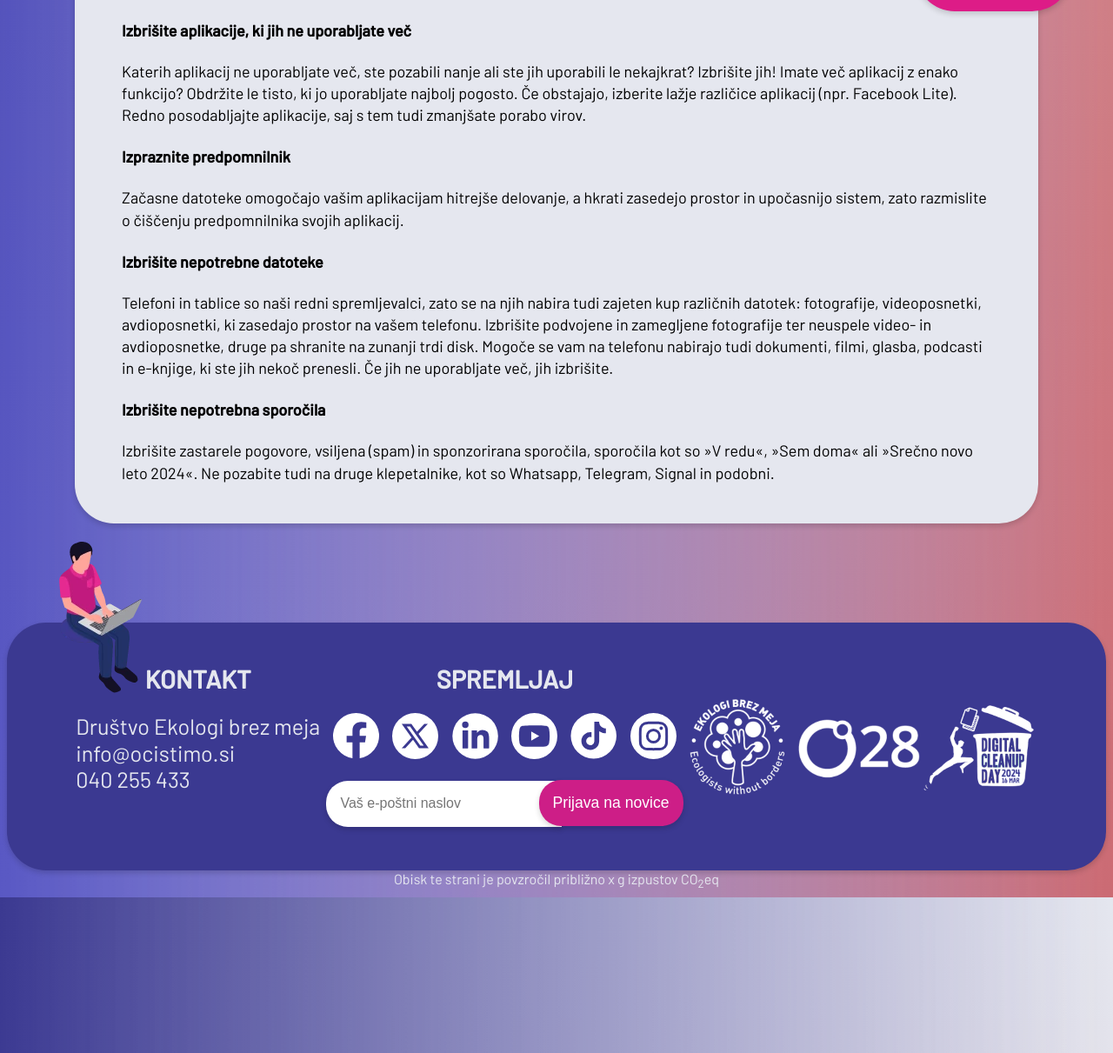
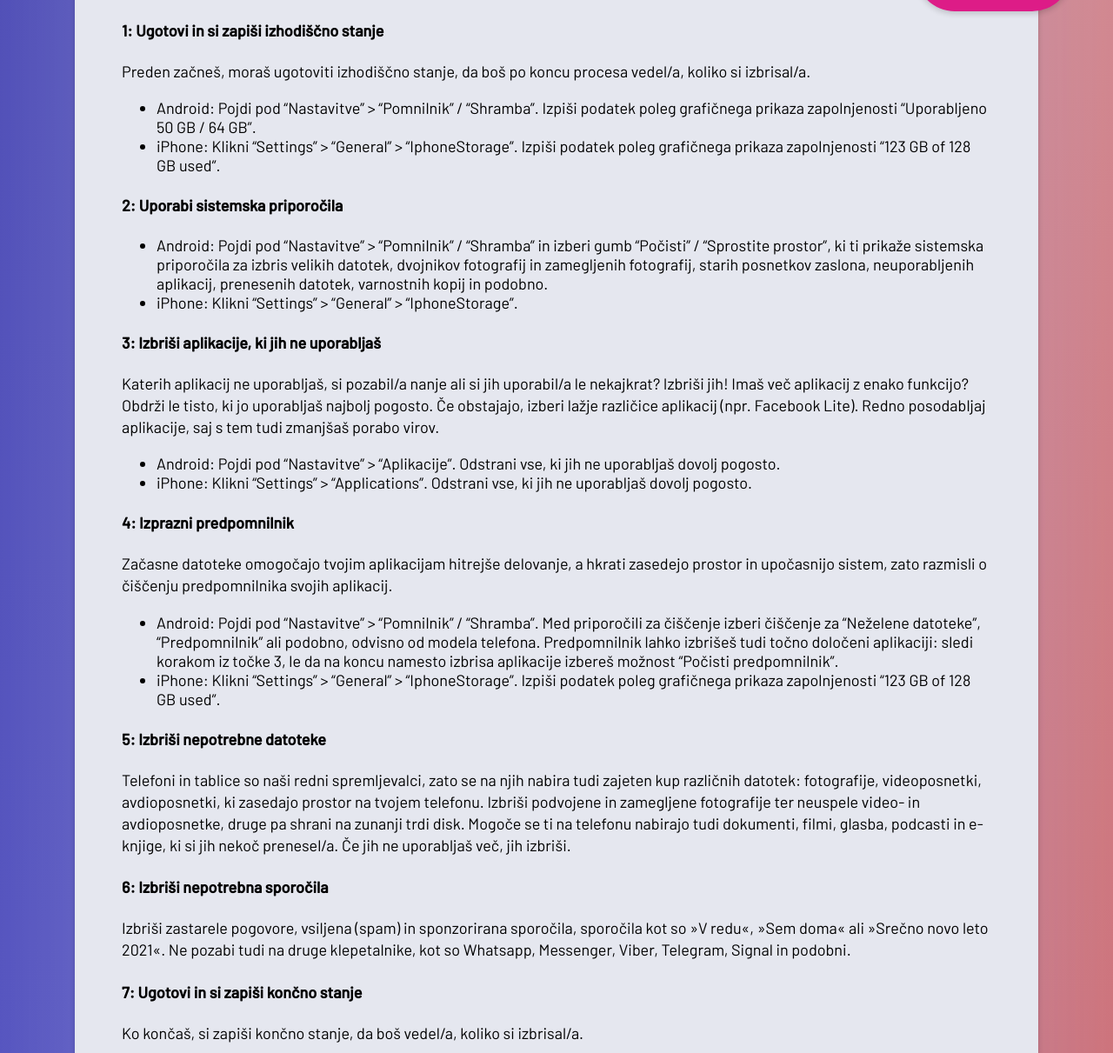
Before and after one commit to ewba/dcd-si, a Jekyll site: the page built from navodila-za-ciscenje.md, in a window 1280 px wide and 1400 px high, scrolled down 5262 px, cut to the strip 189-1400 px from the top of the window. Shown: the whole strip at 87% size. Built offline with Jekyll 4.4.1, drawn with Linux system fonts in a browser that asks for light colours; some of the changed text lies outside the part shown.

Commit message:
Update navodila-za-ciscenje.md

```diff
--- a/navodila-za-ciscenje.md
+++ b/navodila-za-ciscenje.md
@@ -72,7 +72,7 @@ Ko končaš, si zapiši končno stanje, da boš vedel/a, koliko si izbrisal/a.
 Preden začneš, moraš ugotoviti izhodiščno stanje, da boš po koncu procesa vedel/a, koliko si izbrisal/a.
 - Windows 10: Klikni na ”Začetek” in ikonico koleščka: “Nastavitve”. V meniju izberi možnost “Sistem” > “Prostor za shranjevanje”. Izpiši podatek poleg grafičnega prikaza zapolnjenosti "Uporabljeno 123 GB".
 - Mac: Klikni na "Apple” > “System settings” > “General”. Izberi "Storage" in na desni strani izpiši podatek poleg grafičnega prikaza zapolnjenosti “123 GB of 500 GB used”.
-- OneDrive: Klikni na “Nastavitve” > "Možnosti" in “Upravljanje shrambe”. Izpiši podatek poleg grafičnega prikaza zapolnjenosti "Skupaj uporabljeno 1 GB / 5 GB".
+- OneDrive: Klikni na “Nastavitve” > "Možnosti" in “Upravljanje shrambe”. Izpiši podatek poleg grafičnega prikaza zapolnjenosti "Skupaj uporabljeno 2 GB / 5 GB".
 - Google Drive: Izhodiščno stanje ugotoviš prek klika na povezavo https://drive.google.com/u/0/settings/storage ali prek klika na profilno fotografijo v zgornjem desnem kotu poštnega predala > "Upravljanje računa Google" > “Plačila in naročnine" > "Upravljaj shrambo". Izpiši podatek poleg kategorije Google Drive.
 
 #### 2: Uporabi sistemska priporočila
@@ -98,26 +98,43 @@ Izbrisal/a si kar nekaj datotek, ki so zdaj v tvojem košu. Ne pozabi na koncu
 - Google Drive: V meniju izberi možnost "Smetnjak", v obvestilu na vrhu stran klikni "Izprazni smetnjak" ter potrdi pojavno okno "Dokončno izbriši"  za trajni izbris.
 
 #### 7: Ugotovi in si zapiši končno stanje
-Preden končaš, moraš ugotoviti končno stanje.
-- Windows 10: Klikni na ”Začetek” in ikonico koleščka: “Nastavitve”. V meniju izberi možnost “Sistem” > “Prostor za shranjevanje”. Izpiši podatek poleg grafičnega prikaza zapolnjenosti "Uporabljeno 123 GB".
-- Mac: Klikni na "Apple” > “System settings” > “General”. Izberi "Storage" in na desni strani izpiši podatek poleg grafičnega prikaza zapolnjenosti “123 GB of 500 GB used”.
+Ko končaš, si zapiši končno stanje, da boš vedel/a, koliko si izbrisal/a.
+- Windows 10: Klikni na ”Začetek” in ikonico koleščka: “Nastavitve”. V meniju izberi možnost “Sistem” > “Prostor za shranjevanje”. Izpiši podatek poleg grafičnega prikaza zapolnjenosti "Uporabljeno 100 GB".
+- Mac: Klikni na "Apple” > “System settings” > “General”. Izberi "Storage" in na desni strani izpiši podatek poleg grafičnega prikaza zapolnjenosti “100 GB of 500 GB used”.
 - OneDrive: Klikni na “Nastavitve” > "Možnosti" in “Upravljanje shrambe”. Izpiši podatek poleg grafičnega prikaza zapolnjenosti "Skupaj uporabljeno 1 GB / 5 GB".
 - Google Drive: Izhodiščno stanje ugotoviš prek klika na povezavo https://drive.google.com/u/0/settings/storage ali prek klika na profilno fotografijo v zgornjem desnem kotu poštnega predala > "Upravljanje računa Google" > “Plačila in naročnine" > "Upravljaj shrambo". Izpiši podatek poleg kategorije Google Drive.
 
 
 ### Telefon
 <iframe width="560" height="315" src="https://www.youtube-nocookie.com/embed/jVWOHHSK9l0?si=bILqGV2gdz4Y5d97" title="YouTube video player" frameborder="0" allow="accelerometer; autoplay; clipboard-write; encrypted-media; gyroscope; picture-in-picture; web-share" allowfullscreen></iframe>
-#### Izbrišite aplikacije, ki jih ne uporabljate več
-Katerih aplikacij ne uporabljate več, ste pozabili nanje ali ste jih uporabili le nekajkrat? Izbrišite jih! Imate več aplikacij z enako funkcijo? Obdržite le tisto, ki jo uporabljate najbolj pogosto. Če obstajajo, izberite lažje različice aplikacij (npr. Facebook Lite). Redno posodabljajte aplikacije, saj s tem tudi zmanjšate porabo virov.
 
-#### Izpraznite predpomnilnik
-Začasne datoteke omogočajo vašim aplikacijam hitrejše delovanje, a hkrati zasedejo prostor in upočasnijo sistem, zato razmislite o čiščenju predpomnilnika svojih aplikacij.
+#### 1: Ugotovi in si zapiši izhodiščno stanje
+Preden začneš, moraš ugotoviti izhodiščno stanje, da boš po koncu procesa vedel/a, koliko si izbrisal/a.
+- Android: Pojdi pod "Nastavitve" > "Pomnilnik" / "Shramba". Izpiši podatek poleg grafičnega prikaza zapolnjenosti "Uporabljeno 50 GB / 64 GB".
+- iPhone: Klikni "Settings" > "General" > “IphoneStorage”. Izpiši podatek poleg grafičnega prikaza zapolnjenosti "123 GB of 128 GB used".
 
-#### Izbrišite nepotrebne datoteke
-Telefoni in tablice so naši redni spremljevalci, zato se na njih nabira tudi zajeten kup različnih datotek: fotografije, videoposnetki, avdioposnetki, ki zasedajo prostor na vašem telefonu. Izbrišite podvojene in zamegljene fotografije ter neuspele video- in avdioposnetke, druge pa shranite na zunanji trdi disk. Mogoče se vam na telefonu nabirajo tudi dokumenti, filmi, glasba, podcasti in e-knjige, ki ste jih nekoč prenesli. Če jih ne uporabljate več, jih izbrišite.
+#### 2: Uporabi sistemska priporočila
+- Android: Pojdi pod "Nastavitve" > "Pomnilnik" / "Shramba" in izberi gumb "Počisti" / "Sprostite prostor", ki ti prikaže sistemska priporočila za izbris velikih datotek, dvojnikov fotografij in zamegljenih fotografij, starih posnetkov zaslona, neuporabljenih aplikacij, prenesenih datotek, varnostnih kopij in podobno.
+- iPhone: Klikni "Settings" > "General" > “IphoneStorage”.
 
-#### Izbrišite nepotrebna sporočila
-Izbrišite zastarele pogovore, vsiljena (spam) in sponzorirana sporočila, sporočila kot so »V redu«, »Sem doma« ali »Srečno novo leto 2024«. Ne pozabite tudi na druge klepetalnike, kot so Whatsapp, Telegram, Signal in podobni.
+#### 3: Izbriši aplikacije, ki jih ne uporabljaš
+Katerih aplikacij ne uporabljaš, si pozabil/a nanje ali si jih uporabil/a le nekajkrat? Izbriši jih! Imaš več aplikacij z enako funkcijo? Obdrži le tisto, ki jo uporabljaš najbolj pogosto. Če obstajajo, izberi lažje različice aplikacij (npr. Facebook Lite). Redno posodabljaj aplikacije, saj s tem tudi zmanjšaš porabo virov.
+- Android: Pojdi pod "Nastavitve" > "Aplikacije". Odstrani vse, ki jih ne uporabljaš dovolj pogosto.
+- iPhone: Klikni "Settings" > "Applications". Odstrani vse, ki jih ne uporabljaš dovolj pogosto.
 
+#### 4: Izprazni predpomnilnik
+Začasne datoteke omogočajo tvojim aplikacijam hitrejše delovanje, a hkrati zasedejo prostor in upočasnijo sistem, zato razmisli o čiščenju predpomnilnika svojih aplikacij.
+- Android: Pojdi pod "Nastavitve" > "Pomnilnik" / "Shramba". Med priporočili za čiščenje izberi čiščenje za "Neželene datoteke", "Predpomnilnik" ali podobno, odvisno od modela telefona. Predpomnilnik lahko izbrišeš tudi točno določeni aplikaciji: sledi korakom iz točke 3, le da na koncu namesto izbrisa aplikacije izbereš možnost "Počisti predpomnilnik".
+- iPhone: Klikni "Settings" > "General" > “IphoneStorage”. Izpiši podatek poleg grafičnega prikaza zapolnjenosti "123 GB of 128 GB used".
 
+#### 5: Izbriši nepotrebne datoteke
+Telefoni in tablice so naši redni spremljevalci, zato se na njih nabira tudi zajeten kup različnih datotek: fotografije, videoposnetki, avdioposnetki, ki zasedajo prostor na tvojem telefonu. Izbriši podvojene in zamegljene fotografije ter neuspele video- in avdioposnetke, druge pa shrani na zunanji trdi disk. Mogoče se ti na telefonu nabirajo tudi dokumenti, filmi, glasba, podcasti in e-knjige, ki si jih nekoč prenesel/a. Če jih ne uporabljaš več, jih izbriši.
+
+#### 6: Izbriši nepotrebna sporočila
+Izbriši zastarele pogovore, vsiljena (spam) in sponzorirana sporočila, sporočila kot so »V redu«, »Sem doma« ali »Srečno novo leto 2021«. Ne pozabi tudi na druge klepetalnike, kot so Whatsapp, Messenger, Viber, Telegram, Signal in podobni.
+
+#### 7: Ugotovi in si zapiši končno stanje
+Ko končaš, si zapiši končno stanje, da boš vedel/a, koliko si izbrisal/a.
+- Android: Pojdi pod "Nastavitve" > "Pomnilnik" / "Shramba". Izpiši podatek poleg grafičnega prikaza zapolnjenosti "Uporabljeno 30 GB / 64 GB".
+- iPhone: Klikni "Settings" > "General" > “IphoneStorage”. Izpiši podatek poleg grafičnega prikaza zapolnjenosti "100 GB of 128 GB used".
 </div>
```
Also changed, not shown: other parts of navodila-za-ciscenje.md (+4 -4 lines).
